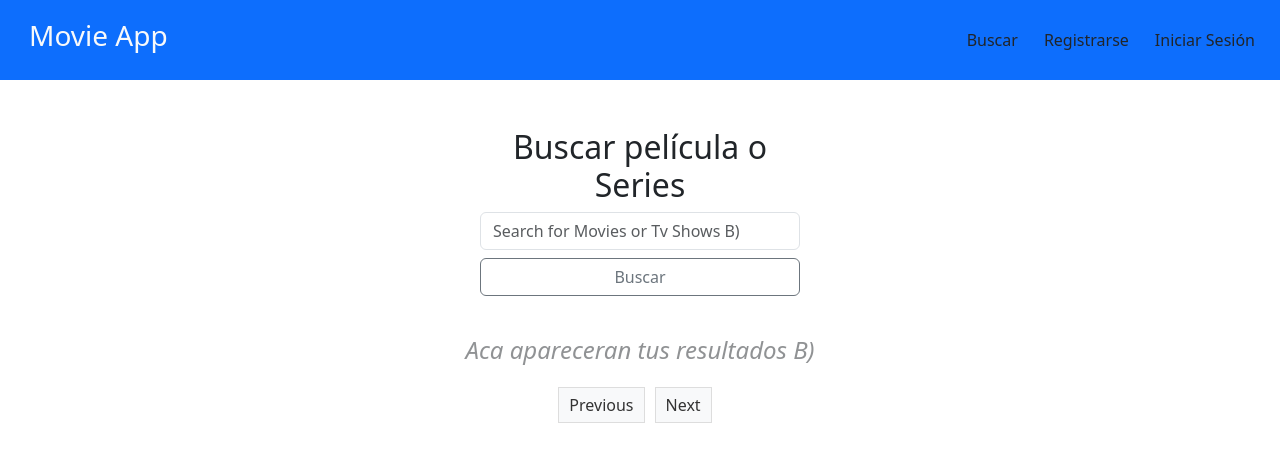
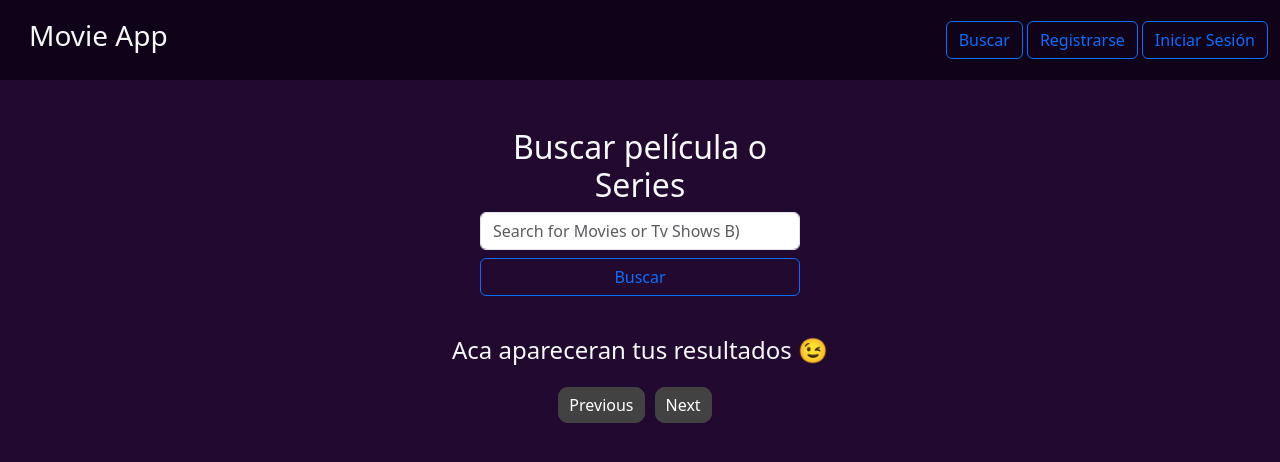
Before and after one commit to pesalinassilva/movieApp, a React (Vite) app in the folder frontend/: page /search in a window 1280 px wide. Shown: the top 462 px of the page. Built offline with nearby package versions, Linux system fonts and the light colour scheme.

Commit message:
Se agrega estilos mediante css y bootstrap a toda la aplicación

```diff
--- a/frontend/index.html
+++ b/frontend/index.html
@@ -1,5 +1,5 @@
 <!doctype html>
-<html lang="en">
+<html lang="en" style="background-color: #210930">
   <head>
     <meta charset="UTF-8" />
     <link rel="icon" type="image/svg+xml" href="/vite.svg" />
@@ -8,7 +8,7 @@
     <title>Vite + React</title>
   </head>
   <body>
-    <div id="root"></div>
+    <div id="root" style="background-color: #210930;"></div>
     <script type="module" src="/src/main.jsx"></script>
     <script src="https://cdn.jsdelivr.net/npm/bootstrap@5.3.3/dist/js/bootstrap.bundle.min.js" integrity="sha384-YvpcrYf0tY3lHB60NNkmXc5s9fDVZLESaAA55NDzOxhy9GkcIdslK1eN7N6jIeHz" crossorigin="anonymous"></script>
   </body>
--- a/frontend/src/App.css
+++ b/frontend/src/App.css
@@ -6,6 +6,7 @@
 
 .pagination {
   display: inline-block;
+  color: #fff;
 }
 
 .pagination li {
@@ -16,9 +17,11 @@
 
 .pagination li a {
   padding: 8px 12px;
-  border: 1px solid #ddd;
+  border: 1px solid #424242;
+  border-radius: 10px;
   text-decoration: none;
-  color: #333;
+  color: #fff;
+  background-color: #424242;
 }
 
 .pagination li.active a {
@@ -44,9 +47,9 @@
 .pagination li.previous a,
 .pagination li.next a {
   padding: 6px 10px;
-  border: 1px solid #ddd;
-  background-color: #f8f9fa;
-  color: #333;
+  border: 1px solid #424242;
+  background-color: #424242;
+  color: #fff;
 }
 
 .pagination li.previous a:hover,
--- a/frontend/src/components/ContentCard.jsx
+++ b/frontend/src/components/ContentCard.jsx
@@ -70,15 +70,16 @@ const ContentCard = ( {contentInfo, isFavorite = null} ) => {
     }
 
     return(
-        <div className="card col-md-4 mb-3" style={{ width: "18rem" }}>
-            {console.log(contentInfo)}
-            <img src={`${URLPOSTER}${contentInfo.poster_path}`} className="card-img" alt={`${contentInfo.title}s poster`}/>
-                <h5 className="card-title text-center">{contentInfo.name ? contentInfo.name : contentInfo.title}</h5>
+        <div className="card col-md-4 mb-3" style={{ width: "18rem", backgroundColor:'#0a022a'}}>
+            <img src={`${URLPOSTER}${contentInfo.poster_path}`} className="card-img my-2" alt={`${contentInfo.title}s poster`}/>
+            <h5 className="card-title text-center text-light">{contentInfo.name ? contentInfo.name : contentInfo.title}</h5>
+            <h6 className="card-subtitle text-center text-light">{contentInfo.release_date ? contentInfo.release_date : contentInfo.first_air_date}</h6>
             <div className="card-body align-items-end">
-                <p className="card-text">{contentInfo.release_date ? contentInfo.release_date : contentInfo.first_air_date}</p>
-                <small>{contentInfo.media_type ? contentInfo.media_type : 'movie'}</small>
-                <p className="card-text"><small>{contentInfo.vote_average}</small></p>
-                <button onClick={handleShow} className="btn btn-primary btn-sm me-1" type="button" id="button-addon2">Detalles</button>
+                <div className="d-flex justify-content-center">
+                    <small className="text-light me-3 mb-3">{contentInfo.media_type ? contentInfo.media_type : 'Movie'}</small>
+                    <p className="card-text text-light"><small>{contentInfo.vote_average ? Math.round(contentInfo.vote_average*10)/10 : null}</small></p>
+                </div>
+                <button onClick={handleShow} className="btn btn-primary btn-sm me-1 ms-2" type="button">Detalles</button>
                 <button onClick={saveOrDeleteFavContent} className={`btn btn-sm ${isFavorite ? 'btn-outline-danger' : 'btn-outline-success'}`} type="button" id="button-addon2">{isFavorite ? "Quitar de Favoritos" : "Agregar a favorito "}</button>
             </div>
             <ContentDetail
--- a/frontend/src/components/NavBar.jsx
+++ b/frontend/src/components/NavBar.jsx
@@ -20,13 +20,13 @@ const NavBar = () => {
                 <div className="collapse navbar-collapse justify-content-end" id="navbarNav">
                     <ul className="navbar-nav">
                         <li>
-                            <Link to='/search' className='btn register-btn'>Buscar</Link>
+                            <Link to='/search' className='btn btn-outline-primary register-btn me-1'>Buscar</Link>
                         </li>
                         <li className="nav-item">
-                            <Link to='/signin' className='btn register-btn'>Registrarse</Link>
+                            <Link to='/signin' className='btn btn-outline-primary register-btn me-1'>Registrarse</Link>
                         </li>
                         <li className="nav-item">
-                            <Link to='/login' className='btn login-btn'>Iniciar Sesión</Link>
+                            <Link to='/login' className='btn btn-outline-primary login-btn'>Iniciar Sesión</Link>
                         </li>
                     </ul>
                 </div>
@@ -36,12 +36,12 @@ const NavBar = () => {
 
         return (
             <>
-                <div className="collapse navbar-collapse justify-content-end" id="navbarNav">
+                <div className="collapse navbar-collapse justify-content-end text-light" id="navbarNav">
                     <ul className="navbar-nav">
                         <li className="nav-item">
-                            <Link to='/profile' className='btn m-1 register-btn'>Bienvenido {userInfo?.user?.user_name}!</Link>
-                            <Link to='/favorites' className='btn m-1 register-btn'>Favoritos</Link>
-                            <Link to='/search' className='btn m-1 register-btn'>Buscar</Link>
+                            <Link to='/profile' className='btn btn-outline-primary m-1 register-btn'>Bienvenido {userInfo?.user?.user_name}!</Link>
+                            <Link to='/favorites' className='btn btn-outline-primary m-1 register-btn'>Favoritos</Link>
+                            <Link to='/search' className='btn btn-outline-primary m-1 register-btn'>Buscar</Link>
                             <button onClick={logout} className='btn btn-danger'>Salir</button>
                         </li>
                     </ul>
@@ -52,7 +52,7 @@ const NavBar = () => {
 
     return(
         <>
-        <nav className="navbar navbar-expand-lg bg-primary">
+        <nav className="navbar navbar-expand-lg" style={{backgroundColor:'#100219'}}>
             <div className="container-fluid">
                 <Link to='/' className='btn m-1 register-btn text-light'>
                     <h3>Movie App</h3>
--- a/frontend/src/views/Favorites.jsx
+++ b/frontend/src/views/Favorites.jsx
@@ -9,8 +9,8 @@ const Favorites = () => {
 
     console.log(userInfo)
     return(
-        <div className="container">
-        <h1>Top Rated Movies</h1>
+        <div className="container text-light text-center">
+        <h1 className="my-3">Mis Favoritos</h1>
         <div className="row gap-5">
             {favoritesByUser.map((fav,index) => {
                 const {content_id , id_user_liked, media_type, name, poster_path, release_date } = fav
--- a/frontend/src/views/Home.jsx
+++ b/frontend/src/views/Home.jsx
@@ -36,9 +36,9 @@ const Home = () => {
     const userMovies = favoritesByUser.filter(item => item.media_type === "movie").map(item => item.content_id)
 
     return(
-        <div className="container">
-            <h1>Top Rated Movies</h1>
-            <div className="row gap-5 justify-content-center">
+        <div className="container" style={{ backgroundColor: "#210930" }} >
+            <h1 className="text-light text-center my-3">Top Rated Movies</h1>
+            <div className="row gap-5 justify-content-center" style={{ backgroundColor: "#210930" }}>
                 {movies.map((movie,index) => {
                     const isFavorite = userInfo ? (movies.media_type === "tv" ? userTvShows.includes(movie.id) : userMovies.includes(movie.id)) : null
                     return (
--- a/frontend/src/views/Login.jsx
+++ b/frontend/src/views/Login.jsx
@@ -1,6 +1,6 @@
 import axios from 'axios'
 import { useContext, useState } from 'react'
-import { useNavigate } from 'react-router-dom'
+import { Link, useNavigate } from 'react-router-dom'
 import { ENDPOINT } from '../config/constants.js'
 import MovieContext from '../context/MovieContext'
 import NotificationAlert from '../components/NotificationAlert.jsx'
@@ -51,7 +51,7 @@ const Login = () => {
 
     return(
         <div>
-            <form onSubmit={handleForm} className='col-10 col-sm-6 col-md-3 m-auto mt-5'>
+            <form onSubmit={handleForm} className='col-10 col-sm-6 col-md-3 m-auto mt-5 text-light'>
             <h1>Iniciar Sesión</h1>
             <hr />
             <div className='form-group mt-1 '>
@@ -76,7 +76,10 @@ const Login = () => {
                     placeholder='Password'
                 />
             </div>
-            <button type='submit' className='btn btn-light mt-3'>Iniciar Sesión</button>
+            <div className='d-flex justify-content-center mt-3'>
+            <button type='submit' className='btn btn-light'>Iniciar Sesión</button>
+                <Link to='/login' className='btn login-btn btn-sm text-secondary'>O Registrate!</Link>
+            </div>
         </form>
             <NotificationAlert
                 showAlert={showAlertMessage}
--- a/frontend/src/views/Profile.jsx
+++ b/frontend/src/views/Profile.jsx
@@ -25,12 +25,12 @@ const Profile = () => {
     useEffect(getUserInfo, [])
 
     return (
-        <div className='d-flex justify-content-center flex-column'>
-            <div className="card text-center" style={{width: "100vw"}}>
+        <div className='d-flex justify-content-center flex-column' style={{backgroundColor:'#0a022a'}}>
+            <div className="card text-center" style={{width: "100vw", backgroundColor:'#210930'}}>
                 <div className="card-body">
-                    <h1 className="card-title">Bienvenido <span className='fw-bold'>{userInfo?.user?.user_name}</span></h1>
-                    <h5 className="card-text">usuario: {userInfo?.user?.user_name}</h5>
-                    <h5 className="card-text">correo: {userInfo?.user?.email}</h5>
+                    <h1 className="card-title text-light">Bienvenido <span className='fw-bold text-light'>{userInfo?.user?.user_name}</span></h1>
+                    <h5 className="card-text text-light">usuario: {userInfo?.user?.user_name}</h5>
+                    <h5 className="card-text text-light">correo: {userInfo?.user?.email}</h5>
                     <Link to='/favorites' className='btn btn-info'>Ir a mis favoritos</Link>
                 </div>
             </div>
--- a/frontend/src/views/SearchResults.jsx
+++ b/frontend/src/views/SearchResults.jsx
@@ -38,7 +38,7 @@ const SearchResults = () => {
 
     return(
         <div>
-            <form onSubmit={getSearchResults} className="col-10 col-sm-6 col-md-3 m-auto mt-5">
+            <form onSubmit={getSearchResults} className="col-10 col-sm-6 col-md-3 m-auto mt-5 text-light">
                 <div className='form-group mt-1 d-flex flex-column text-center'>
                     <h2 className='mb-2'>Buscar película o Series</h2>
                     <input
@@ -49,7 +49,7 @@ const SearchResults = () => {
                         className='form-control'
                         placeholder='Search for Movies or Tv Shows B)'
                     />
-                    <button className="btn btn-outline-secondary mt-2 mb-3" type="submit">Buscar</button>
+                    <button className="btn btn-outline-primary mt-2 mb-3" type="submit">Buscar</button>
                 </div>
             </form>
             <div className="container">
@@ -66,8 +66,8 @@ const SearchResults = () => {
                         );
                     })
                     ) : (
-                        <div className='text-center text-body-tertiary fst-italic mt-4'>
-                            <h4>Aca apareceran tus resultados B)</h4>
+                        <div className='text-center mt-4 text-light'>
+                            <h4>Aca apareceran tus resultados 😉</h4>
                         </div>
                     )
                 }
--- a/frontend/src/views/Signin.jsx
+++ b/frontend/src/views/Signin.jsx
@@ -58,7 +58,7 @@ const Signin = () => {
 
     return(
         <div>
-            <form onSubmit={handleForm} className='col-10 col-sm-6 col-md-3 m-auto mt-5'>
+            <form onSubmit={handleForm} className='col-10 col-sm-6 col-md-3 m-auto mt-5 text-light'>
                 <h1 className='text-center'>Registrar nuevo usuario</h1>
                 <hr />
                 <div className='form-group mt-1 '>
@@ -96,7 +96,7 @@ const Signin = () => {
                 </div>
                 <div className='d-flex justify-content-center mt-3'>
                     <button type='submit' className='btn btn-light'>Registrarme</button>
-                    <Link to='/login' className='btn login-btn btn-sm text-secondary'>ó Inicia sesión</Link>
+                    <Link to='/login' className='btn login-btn btn-sm text-secondary'>O Inicia sesión</Link>
                 </div>
             </form>
             <NotificationAlert
```
Also changed, not shown: 1 other file (tests, documents, lock files or other folders).
